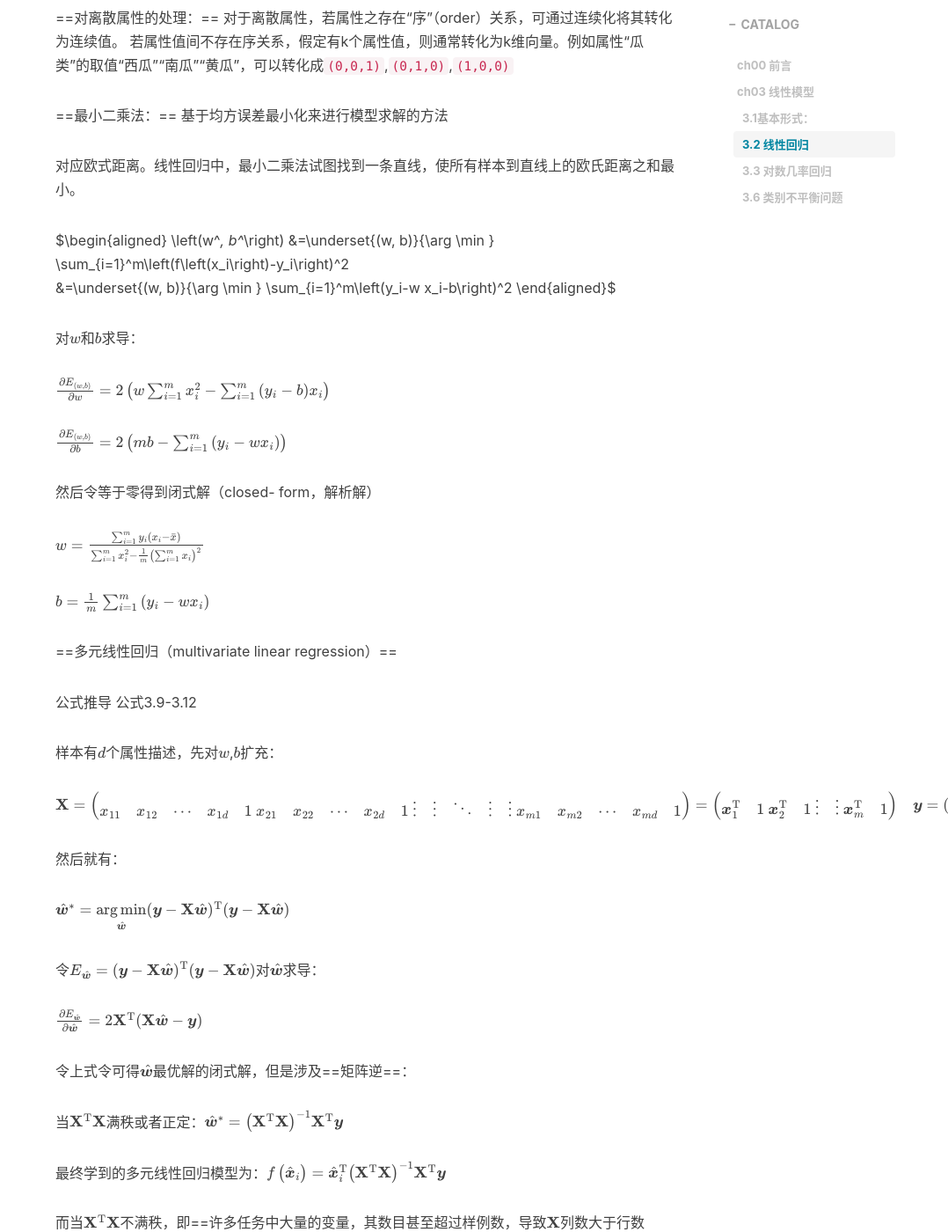
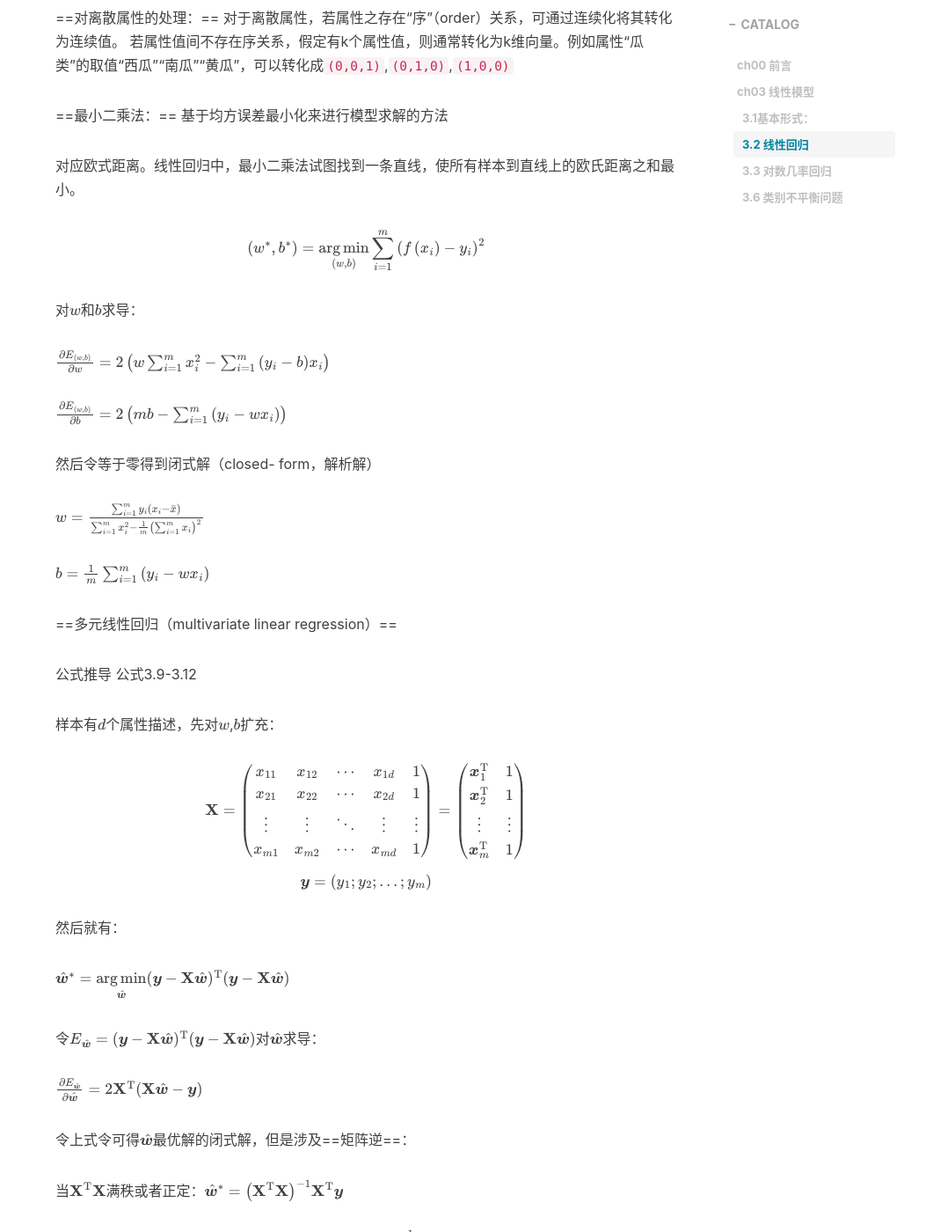
Before and after one commit to Gfssfa/Gfssfa.github.io, a Jekyll site: the page built from _posts/2022-11-14-baby_ML_WatermelonBook.md, in a window 1280 px wide and 1400 px high, scrolled down 1923 px. Shown: the whole window at 88% size, without its empty margins (202-1280 px from the left). Built offline with Jekyll 4.4.1, drawn with Linux system fonts in a browser that asks for light colours; nearby versions of some CDN libraries; formulas are drawn with MathJax 3; comment, search, counter and statistics services are not loaded.

Commit message:
Update 2022-11-14-baby_ML_WatermelonBook.md

```diff
--- a/_posts/2022-11-14-baby_ML_WatermelonBook.md
+++ b/_posts/2022-11-14-baby_ML_WatermelonBook.md
@@ -70,10 +70,9 @@ $f\left(x_i\right)=w x_i+b \text { 使得 } f\left(x_i\right) \simeq y_i$
 
 对应欧式距离。线性回归中，最小二乘法试图找到一条直线，使所有样本到直线上的欧氏距离之和最小。
 
-$\begin{aligned}
-\left(w^*, b^*\right) &=\underset{(w, b)}{\arg \min } \sum_{i=1}^m\left(f\left(x_i\right)-y_i\right)^2 \\
-&=\underset{(w, b)}{\arg \min } \sum_{i=1}^m\left(y_i-w x_i-b\right)^2
-\end{aligned}$
+$$
+\left(w^*, b^*\right)=\underset{(w, b)}{\arg \min } \sum_{i=1}^m\left(f\left(x_i\right)-y_i\right)^2
+$$
 
 对$w$和$b$求导：
 
@@ -95,7 +94,23 @@ $b=\frac{1}{m} \sum_{i=1}^m\left(y_i-w x_i\right)$
 
 样本有$d$个属性描述，先对$w$,$b$扩充：
 
-$\mathbf{X}=\left(\begin{array}{ccccc}x_{11} & x_{12} & \cdots & x_{1 d} & 1 \\ x_{21} & x_{22} & \cdots & x_{2 d} & 1 \\ \vdots & \vdots & \ddots & \vdots & \vdots \\ x_{m 1} & x_{m 2} & \cdots & x_{m d} & 1\end{array}\right)=\left(\begin{array}{cc}\boldsymbol{x}_1^{\mathrm{T}} & 1 \\ \boldsymbol{x}_2^{\mathrm{T}} & 1 \\ \vdots & \vdots \\ \boldsymbol{x}_m^{\mathrm{T}} & 1\end{array}\right) \quad \boldsymbol{y}=\left(y_1 ; y_2 ; \ldots ; y_m\right)$
+$$
+\mathbf{X}=\left(\begin{array}{ccccc}
+x_{11} & x_{12} & \cdots & x_{1 d} & 1 \\
+x_{21} & x_{22} & \cdots & x_{2 d} & 1 \\
+\vdots & \vdots & \ddots & \vdots & \vdots \\
+x_{m 1} & x_{m 2} & \cdots & x_{m d} & 1
+\end{array}\right)=\left(\begin{array}{cc}
+\boldsymbol{x}_1^{\mathrm{T}} & 1 \\
+\boldsymbol{x}_2^{\mathrm{T}} & 1 \\
+\vdots & \vdots \\
+\boldsymbol{x}_m^{\mathrm{T}} & 1
+\end{array}\right)
+$$
+
+$$
+\boldsymbol{y}=\left(y_1 ; y_2 ; \ldots ; y_m\right)
+$$
 
 然后就有：
 
```
